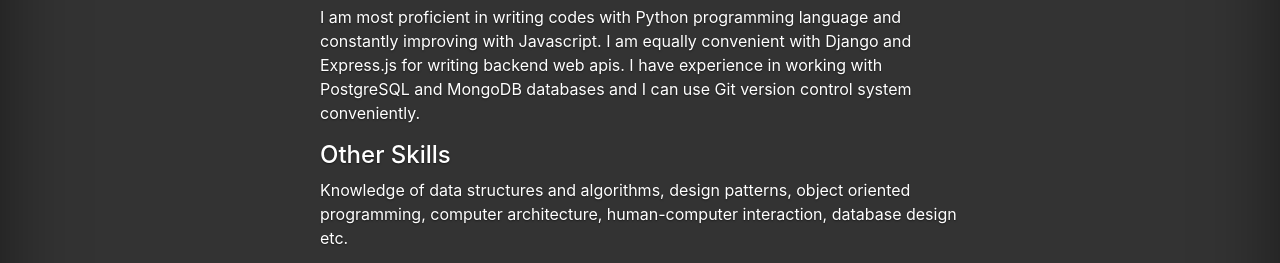
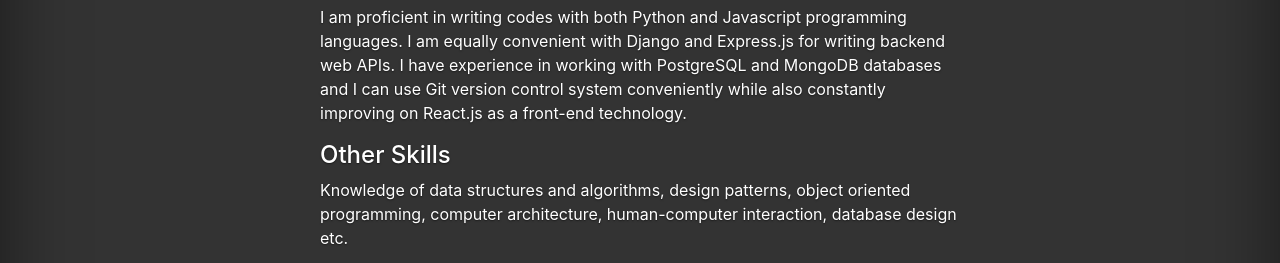
Before and after one commit to Timothy-py/Timothy-py.github.io, a plain HTML site: page pages/about.html in a window 1280 px wide. Shown: the part 343-606 px from the top of the page. Drawn offline with nearby package versions, Linux system fonts and the light colour scheme.

Commit message:
updated profiles

```diff
--- a/pages/about.html
+++ b/pages/about.html
@@ -56,9 +56,10 @@
 
 			<h1 style="text-align:left;">Skills</h1>
 
-            <p style="text-align:left;"> I am most proficient in writing codes with Python programming language and constantly improving with Javascript.
-                I am equally convenient with Django and Express.js for writing backend web apis.
-                I have experience in working with PostgreSQL and MongoDB databases and I can use Git version control system conveniently.
+            <p style="text-align:left;"> I am proficient in writing codes with both Python and Javascript programming languages.
+                I am equally convenient with Django and Express.js for writing backend web APIs.
+                I have experience in working with PostgreSQL and MongoDB databases and I can use Git version control system conveniently while also constantly improving on
+                React.js as a front-end technology.
             </p>
 
             <h4 style="text-align:left;"> Other Skills</h4>
```
Also changed, not shown: index.html (+2 -2 lines), pages/contact.html (+1 -1 lines), pages/diary.html (+1 -1 lines), pages/portfolio.html (+1 -1 lines).
